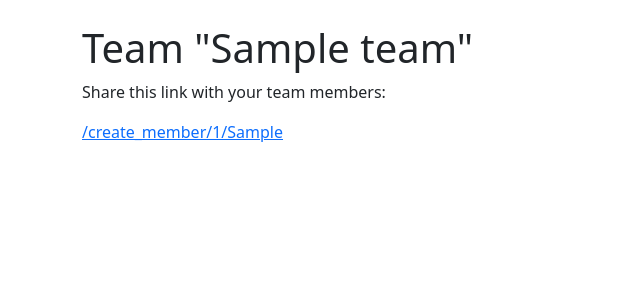
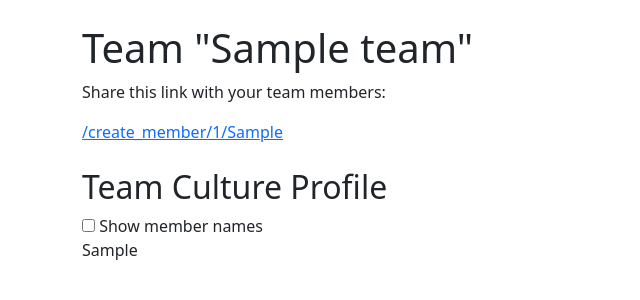
Before and after one commit to prechelt/cuhasc, a Django app: template cuhasc/templates/cuhasc/show_team.html in a window 1280 px wide. Shown: the top 300 px of the page, without its empty margins (0-640 px from the left). Run offline with Django 5.2, Linux system fonts and the light colour scheme; tables that the repository leaves empty hold one stand-in row (values such as "Sample post"); the template is opened without the code that fills it: values that come from a table or form of the project are taken from there, most other values are stand-ins (such as "Sample title", 1, 10 or a date in 2020).

Commit message:
views.py, models.py: #3; Team Culture Profile plot on show_team
Add Team.culture_profile() (per-member Scores + per-Dimension team mean,
omitting zero-answer members); render inline SVG on show_team reusing the
individual renderer's grid, with a small dot per member and a larger mean
dot, plus member labels toggled by a checkbox via vanilla JS.

Co-Authored-By: Claude Opus 4.8 <noreply@anthropic.com>

```diff
--- a/cuhasc/models.py
+++ b/cuhasc/models.py
@@ -19,6 +19,21 @@ class Team(models.Model):
             self.token = base.random_token(c.TOKEN_LENGTH_TEAM)
             self.member_token = base.random_token(c.TOKEN_LENGTH_MEMBER)
         super().save(*args, **kwargs)
+
+    def culture_profile(self) -> dict:
+        """Team Culture Profile: each member's Culture Profile plus the per-Dimension
+        team mean Score. Members with zero answers are omitted from both."""
+        members: list[dict] = []
+        for member in self.members.all():
+            profile = member.culture_profile()
+            if profile:
+                members.append({'name': member.name, 'profile': profile})
+        means: dict[str, float] = {}
+        dimensions = {dim for m in members for dim in m['profile']}
+        for dim in dimensions:
+            scores = [m['profile'][dim] for m in members if dim in m['profile']]
+            means[dim] = sum(scores) / len(scores)
+        return {'members': members, 'means': means}
 
 
 class Member(models.Model):
--- a/cuhasc/templates/cuhasc/show_team.html
+++ b/cuhasc/templates/cuhasc/show_team.html
@@ -6,4 +6,24 @@
 <h1>Team "{{ team.name }}"</h1>
 <p>Share this link with your team members:</p>
 <a href="{% url 'create_member' team.id team.member_token %}">{% url 'create_member' team.id team.member_token %}</a>
+
+{% if team_culture_profile_svg %}
+<div class="mt-4">
+    <h2>Team Culture Profile</h2>
+    <label>
+        <input type="checkbox" id="toggle-member-labels"> Show member names
+    </label>
+    <div id="team-plot">
+        {{ team_culture_profile_svg }}
+    </div>
+</div>
+<script>
+    document.getElementById('toggle-member-labels').addEventListener('change', function () {
+        const vis = this.checked ? 'visible' : 'hidden';
+        document.querySelectorAll('#team-plot .member-label').forEach(function (el) {
+            el.setAttribute('visibility', vis);
+        });
+    });
+</script>
+{% endif %}
 {% endblock %}
```
Also changed, not shown: cuhasc/test/test_culture_profile.py (+76 -0 lines), cuhasc/views.py (+50 -10 lines).
